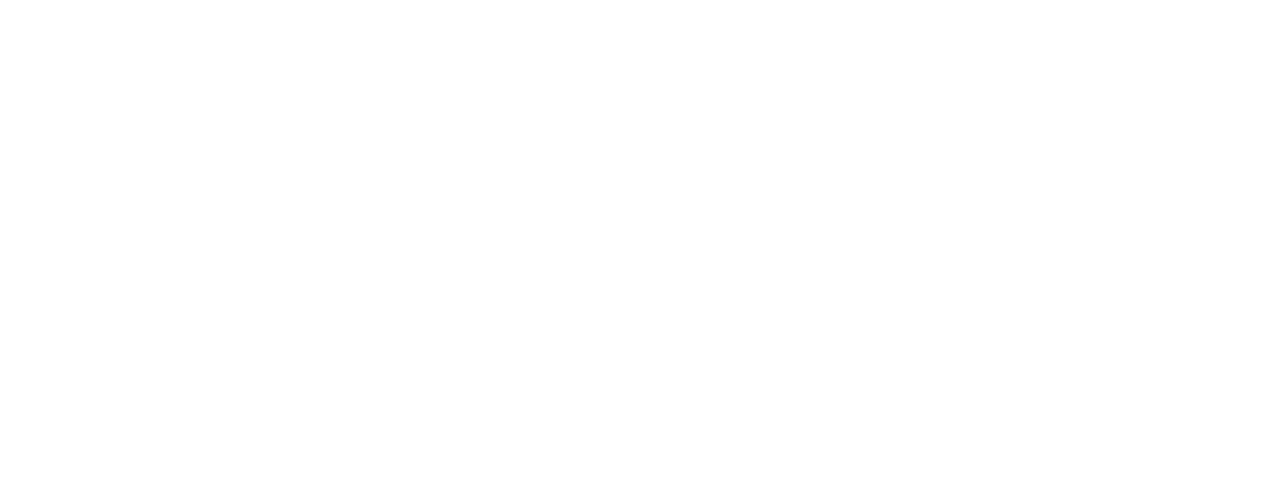
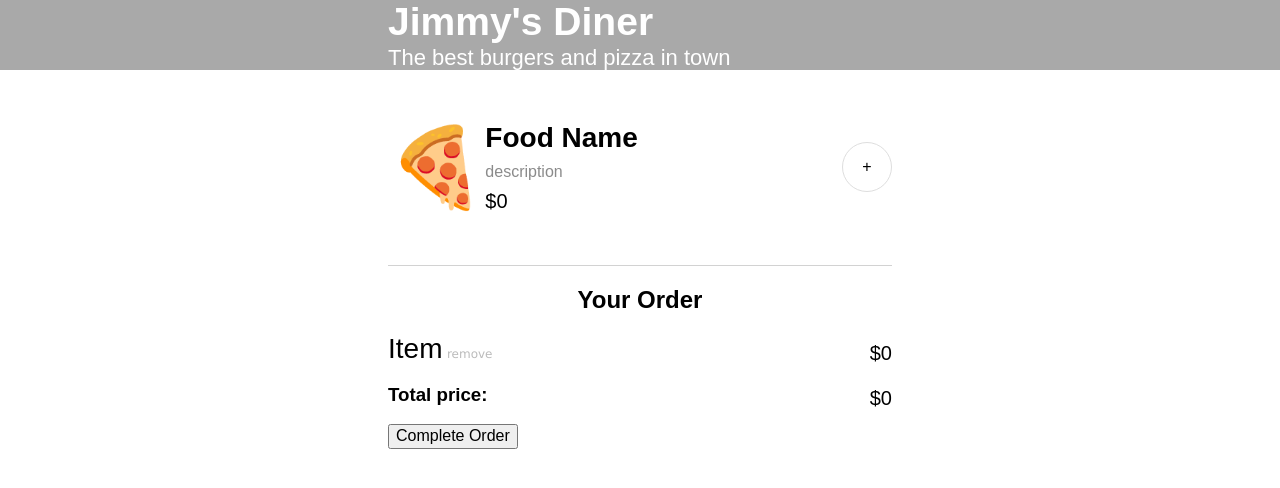
Before and after one commit to Xaffekt/scrimba-foodOrder-proj, a website built with Vite: page index.html in a window 1280 px wide. Built offline with nearby package versions, Linux system fonts and the light colour scheme; a web font is replaced by a local one.

Commit message:
Update 0.01

```diff
--- a/data.js
+++ b/data.js
@@ -1,4 +1,4 @@
-const menuArray = [
+export const menuArray = [
     {
         name: "Pizza",
         ingredients: ["pepperoni", "mushrom", "mozarella"],
--- a/index.css
+++ b/index.css
@@ -1,3 +1,91 @@
 body {
     margin: 0;
+    font-family: 'Smythe', sans-serif;
+    color: black;
 }
+
+/* Design */
+
+header{
+    background: darkgray;
+}
+
+.container{
+    margin: 0 auto;
+    width: 504px;
+}
+
+.seperate{
+    display: flex;
+    flex-direction: row;
+    justify-content: space-between;
+    align-items: center;
+}
+
+.food-list{
+    padding: 52px 0;
+    border-bottom: 1px solid #D2D2D2;
+}
+
+.food-info{
+    display: flex;
+    flex-direction: row;
+    align-items: center;
+}
+
+.add-item{
+    background: transparent;
+    width: 50px;
+    height: 50px;
+
+    border: 1.5px solid #DEDEDE;
+
+    border-radius: 50%;
+
+}
+
+/* Text Styles */
+
+header{
+    color: #FFF;
+    font-size: 22px;
+}
+
+h1{
+    font-size: 39px;
+}
+
+.font-overide{
+    font-family: Verdana;
+}
+
+.dark-text{
+    font-size: 28px;
+    margin: 0 0 9px 0;
+}
+
+.grey-subtext{
+    font-size: 16px;
+    color: #8B8B8B;
+    margin: 0;
+}
+
+.small-grey-text{
+    font-size: 12px;
+    color: #BBB;
+}
+
+.price{
+    margin: 8px 0 0 0;
+    font-size: 20px;
+}
+
+.food-icon{
+    font-size: 78px;
+    margin: 0;
+}
+
+footer h2{
+    text-align: center;
+
+}
--- a/index.html
+++ b/index.html
@@ -1,8 +1,68 @@
 <html>
-    <head><link rel="stylesheet" href="https://cdnjs.cloudflare.com/ajax/libs/normalize/8.0.1/normalize.css">
-       <link rel="stylesheet" href="index.css">
+    <head>
+        <title>Jimmy's Diner</title>
+
+        <!-- Meta -->
+        <link rel="stylesheet" href="https://cdnjs.cloudflare.com/ajax/libs/normalize/8.0.1/normalize.css">
+        <link rel="stylesheet" href="index.css">
+        <meta name="viewport" content="width=device-width, initial-scale=1.0">
+
+        <!-- CDN -->
+        <link rel="stylesheet" href="https://cdnjs.cloudflare.com/ajax/libs/font-awesome/6.4.0/css/all.min.css"
+        integrity="sha512-iecdLmaskl7CVkqkXNQ/ZH/XLlvWZOJyj7Yy7tcenmpD1ypASozpmT/E0iPtmFIB46ZmdtAc9eNBvH0H/ZpiBw=="
+        crossorigin="anonymous" referrerpolicy="no-referrer" />
+
+        <!-- fonts -->
+        <link rel="preconnect" href="https://fonts.googleapis.com">
+        <link rel="preconnect" href="https://fonts.gstatic.com" crossorigin>
+        <link href="https://fonts.googleapis.com/css2?family=Smythe&display=swap" rel="stylesheet">
     </head>
     <body>
-	<script src="index.js"></script>
+        <!-- Hero -->
+        <header>
+            <!-- Background image -->
+            <h1 class="container">Jimmy's Diner</h1>
+            <p class="container">The best burgers and pizza in town</p>
+        </header>
+        <!-- Food selection -->
+        <section class="container">
+            <div class="seperate food-list">
+                <!-- Item text -->
+                <div class="food-info">
+                    <p class="food-icon">🍕</p>
+                    <div>
+                        <h2 class="dark-text">Food Name</h2>
+                        <p class="grey-subtext">description</p>
+                        <p class="price">$0</p>
+                    </div>
+                </div>
+                <!-- Add to Order -->
+                <button class="add-item">+</button>
+            </div>
+
+
+        </section>
+
+
+        <!-- Order Section -->
+        <footer class="container">
+            <h2 class="">Your Order</h2>
+            <!-- List of Items -->
+            <div class="item-list">
+                <div class="seperate">
+                    <div>
+                        <span class="dark-text">Item</span>
+                        <span class="small-grey-text font-overide">remove</span>
+                    </div>
+                    <p class="price">$0</p>
+                </div>
+            </div>
+            <div class="seperate item-list">
+                <h3>Total price:</h3>
+                <p class="price">$0</p>
+            </div>
+            <button id="order-btn font-overide">Complete Order</button>
+        </footer>
+	    <script src="index.js" type="module"></script>
     </body>
 </html>
--- /dev/null
+++ b/index.js
@@ -0,0 +1 @@
+import {menuArray} from "./data.js"
```
